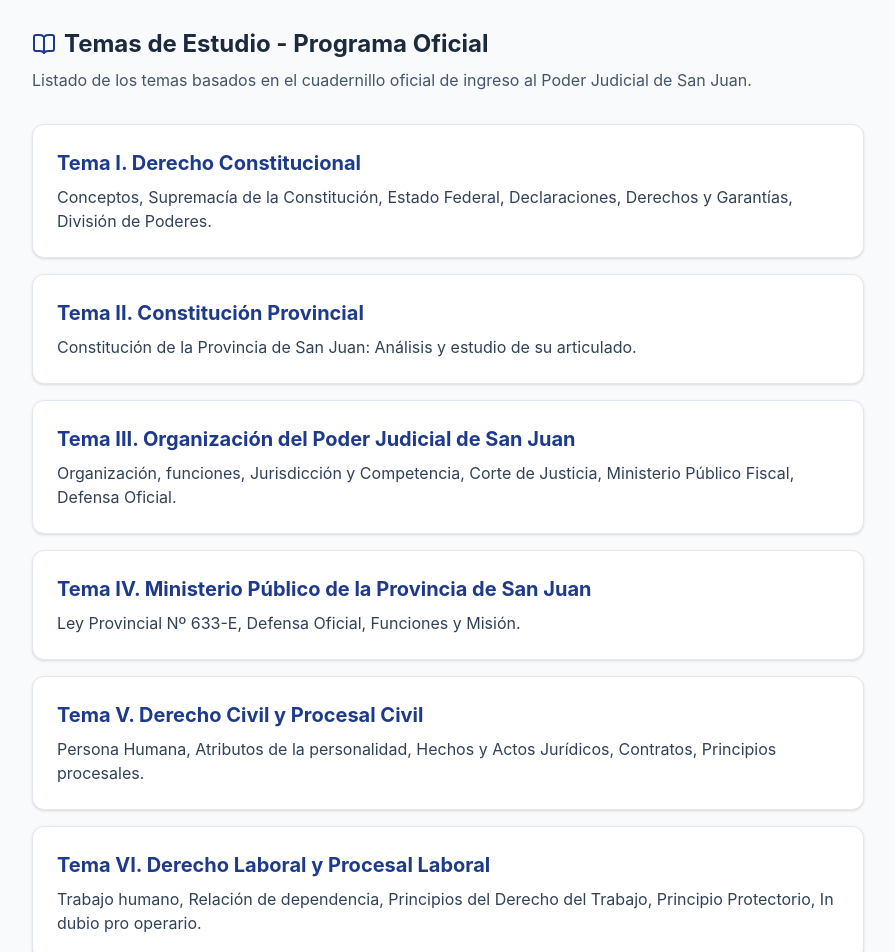
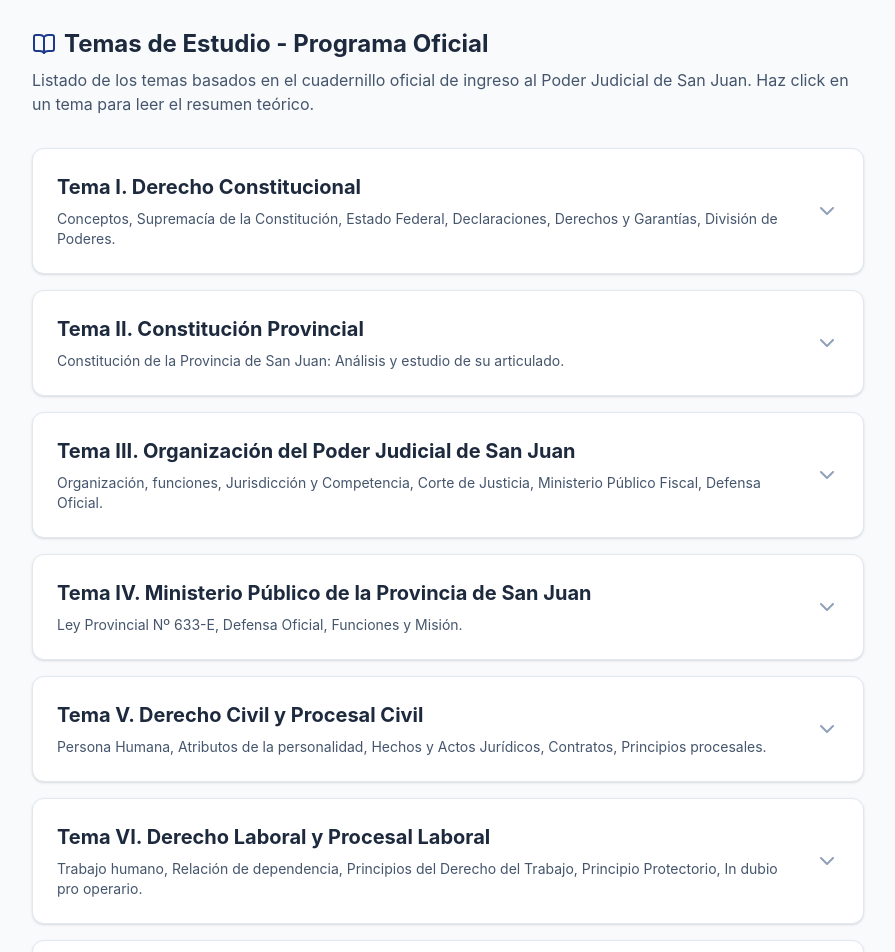
Before and after one commit to gabrielgarbi/poder-judicial-training, a React (Vite) app: page /topics in a window 1280 px wide. Shown: the part 100-1052 px from the top of the page, without its empty margins (192-1087 px from the left). Built offline with nearby package versions, Linux system fonts and the light colour scheme.

Commit message:
Make topic cards clickable and add study content to each topic

```diff
--- a/src/data/topics.ts
+++ b/src/data/topics.ts
@@ -2,52 +2,62 @@ export interface Topic {
   id: number;
   title: string;
   description: string;
+  content: string;
 }
 
 export const studyTopics: Topic[] = [
   {
     id: 1,
     title: "Tema I. Derecho Constitucional",
-    description: "Conceptos, Supremacía de la Constitución, Estado Federal, Declaraciones, Derechos y Garantías, División de Poderes."
+    description: "Conceptos, Supremacía de la Constitución, Estado Federal, Declaraciones, Derechos y Garantías, División de Poderes.",
+    content: "El Derecho Constitucional es la rama del derecho público que estudia la estructura del Estado y sus órganos, así como los derechos y garantías de los habitantes. La Supremacía Constitucional (Art. 31 CN) establece que la Constitución Nacional, las leyes nacionales y los tratados internacionales conforman el bloque normativo supremo. El Estado Federal argentino se caracteriza por la descentralización territorial del poder: existe un Estado Nacional soberano y Provincias autónomas. La División de Poderes busca evitar la tiranía, separando las funciones en Poder Legislativo (crea las leyes), Poder Ejecutivo (administra el país) y Poder Judicial (resuelve conflictos y ejerce el control de constitucionalidad)."
   },
   {
     id: 2,
     title: "Tema II. Constitución Provincial",
-    description: "Constitución de la Provincia de San Juan: Análisis y estudio de su articulado."
+    description: "Constitución de la Provincia de San Juan: Análisis y estudio de su articulado.",
+    content: "La Constitución de la Provincia de San Juan establece el marco legal e institucional de la provincia. Reconoce derechos fundamentales y garantías procesales para todos los habitantes. Estructura el gobierno provincial en los tres poderes tradicionales: Ejecutivo (a cargo del Gobernador), Legislativo (Cámara de Diputados) y Judicial (Corte de Justicia y tribunales inferiores). Además, prevé regímenes especiales para la educación, el régimen municipal (autonomía de los municipios), y mecanismos de participación ciudadana como la consulta y la iniciativa popular. Su principal objetivo es asegurar el bienestar general, el orden y la justicia dentro del territorio provincial."
   },
   {
     id: 3,
     title: "Tema III. Organización del Poder Judicial de San Juan",
-    description: "Organización, funciones, Jurisdicción y Competencia, Corte de Justicia, Ministerio Público Fiscal, Defensa Oficial."
+    description: "Organización, funciones, Jurisdicción y Competencia, Corte de Justicia, Ministerio Público Fiscal, Defensa Oficial.",
+    content: "El Poder Judicial de San Juan es el encargado de administrar justicia. Está encabezado por la Corte de Justicia, que ejerce la superintendencia sobre todos los tribunales inferiores. La jurisdicción es la potestad del Estado para juzgar, mientras que la competencia es la medida de esa jurisdicción (según materia, territorio, etc.). Se organiza en fueros especializados: Civil, Comercial, Penal, Laboral y de Familia. Magistrados y funcionarios gozan de garantías como la inamovilidad en sus cargos y la intangibilidad de sus remuneraciones para asegurar su independencia."
   },
   {
     id: 4,
     title: "Tema IV. Ministerio Público de la Provincia de San Juan",
-    description: "Ley Provincial Nº 633-E, Defensa Oficial, Funciones y Misión."
+    description: "Ley Provincial Nº 633-E, Defensa Oficial, Funciones y Misión.",
+    content: "El Ministerio Público es un órgano extrapoder con autonomía funcional. Se divide en dos grandes ramas: el Ministerio Público Fiscal y el Ministerio Público de la Defensa. El Fiscal General dirige a los fiscales, cuya misión principal es promover la acción penal, dirigir las investigaciones en el sistema acusatorio, y resguardar la legalidad y los intereses de la sociedad. Por su parte, la Defensa Oficial garantiza el derecho irrenunciable a la defensa en juicio de los ciudadanos que no pueden o no desean contratar un abogado particular, asegurando el principio de igualdad ante la ley."
   },
   {
     id: 5,
     title: "Tema V. Derecho Civil y Procesal Civil",
-    description: "Persona Humana, Atributos de la personalidad, Hechos y Actos Jurídicos, Contratos, Principios procesales."
+    description: "Persona Humana, Atributos de la personalidad, Hechos y Actos Jurídicos, Contratos, Principios procesales.",
+    content: "El Derecho Civil regula las relaciones privadas. La persona humana adquiere derechos desde la concepción. Sus atributos son: nombre, capacidad (de derecho y de ejercicio), domicilio y estado. Los hechos jurídicos son acontecimientos que producen consecuencias legales, mientras que los actos jurídicos son actos voluntarios lícitos cuyo fin inmediato es crear o extinguir derechos (ej: contratos). El Proceso Civil es predominantemente dispositivo, escrito, y está regido por principios como la preclusión, el impulso procesal por las partes y la igualdad de trato. Los jueces deben resolver basándose en las pruebas aportadas por las partes."
   },
   {
     id: 6,
     title: "Tema VI. Derecho Laboral y Procesal Laboral",
-    description: "Trabajo humano, Relación de dependencia, Principios del Derecho del Trabajo, Principio Protectorio, In dubio pro operario."
+    description: "Trabajo humano, Relación de dependencia, Principios del Derecho del Trabajo, Principio Protectorio, In dubio pro operario.",
+    content: "El Derecho Laboral protege al trabajador por encontrarse en una posición de inferioridad frente al empleador (desigualdad negocial). Sus principios fundamentales incluyen: Principio Protectorio (regla 'in dubio pro operario': en caso de duda, se falla a favor del trabajador), Principio de Irrenunciabilidad de los derechos, y Principio de Continuidad de la relación laboral. La relación de dependencia implica subordinación jurídica, técnica y económica. El proceso laboral se caracteriza por la gratuidad para el trabajador, el impulso de oficio por parte del juez, la celeridad y la concentración de la prueba para resolver los conflictos rápidamente."
   },
   {
     id: 7,
     title: "Tema VII. Derecho de las Familias",
-    description: "Principios generales, Matrimonio, Divorcio, Uniones Convivenciales, Parentesco, Filiación, Adopción, Responsabilidad Parental."
+    description: "Principios generales, Matrimonio, Divorcio, Uniones Convivenciales, Parentesco, Filiación, Adopción, Responsabilidad Parental.",
+    content: "El moderno Derecho de las Familias se basa en la pluralidad de formas familiares, la solidaridad y el interés superior del niño. Regula instituciones como el matrimonio igualitario, el divorcio incausado (se puede pedir de forma unilateral sin invocar motivos), y las uniones convivenciales. La Responsabilidad Parental (antes 'patria potestad') es el conjunto de deberes y derechos de los progenitores sobre la persona y bienes del hijo menor de edad, enfocado en su protección y desarrollo integral. Los procesos de familia son reservados, multidisciplinarios y buscan la pacificación del conflicto, con participación activa del juez."
   },
   {
     id: 8,
     title: "Tema VIII. Derecho Penal y Procesal Penal",
-    description: "Delitos, Sistemas procesales, Acusatorio vs Inquisitivo, Proceso de Flagrancia."
+    description: "Delitos, Sistemas procesales, Acusatorio vs Inquisitivo, Proceso de Flagrancia.",
+    content: "El Derecho Penal tipifica conductas como delitos y establece penas. Rigen principios como la legalidad (no hay crimen ni pena sin ley previa), culpabilidad, e inocencia. En materia procesal, San Juan ha transitado hacia el Sistema Acusatorio Adversarial, donde los roles están claramente separados: el Fiscal investiga y acusa, la Defensa asiste al imputado, y el Juez de Garantías controla la legalidad y decide imparcialmente de manera oral y pública. El Procedimiento Especial de Flagrancia permite juzgar de manera muy veloz a quienes son sorprendidos en el momento exacto de cometer el delito."
   },
   {
     id: 9,
     title: "Tema IX. Normativa de Género",
-    description: "Ley de Protección Integral a las Mujeres 26.485, Tipos y modalidades de violencia, Convención de Belém do Pará."
+    description: "Ley de Protección Integral a las Mujeres 26.485, Tipos y modalidades de violencia, Convención de Belém do Pará.",
+    content: "Este bloque aborda los derechos y protecciones contra la discriminación y la violencia basada en el género. La Convención de Belém do Pará es el principal tratado internacional. La Ley 26.485 reconoce distintos tipos de violencia (física, psicológica, sexual, económica/patrimonial, simbólica y política) y modalidades según el ámbito donde ocurran (doméstica, institucional, laboral, obstétrica, mediática, etc.). Es deber del Estado y del Poder Judicial juzgar con 'perspectiva de género', removiendo los estereotipos y asegurando un acceso real y efectivo a la justicia para las víctimas de violencia."
   }
 ];
--- a/src/pages/StudyTopics.tsx
+++ b/src/pages/StudyTopics.tsx
@@ -1,7 +1,18 @@
-import { BookOpen } from 'lucide-react';
+import { useState } from 'react';
+import { BookOpen, ChevronDown, ChevronUp } from 'lucide-react';
 import { studyTopics } from '../data/topics';
 
 export function StudyTopics() {
+  const [expandedTopic, setExpandedTopic] = useState<number | null>(null);
+
+  const toggleTopic = (id: number) => {
+    if (expandedTopic === id) {
+      setExpandedTopic(null);
+    } else {
+      setExpandedTopic(id);
+    }
+  };
+
   return (
     <div className="max-w-4xl mx-auto p-4 md:p-8">
       <div className="mb-8">
@@ -10,17 +21,41 @@ export function StudyTopics() {
           Temas de Estudio - Programa Oficial
         </h2>
         <p className="text-slate-600">
-          Listado de los temas basados en el cuadernillo oficial de ingreso al Poder Judicial de San Juan.
+          Listado de los temas basados en el cuadernillo oficial de ingreso al Poder Judicial de San Juan. Haz click en un tema para leer el resumen teórico.
         </p>
       </div>
 
       <div className="grid gap-4">
-        {studyTopics.map((topic) => (
-          <div key={topic.id} className="bg-white p-6 rounded-xl shadow-sm border border-slate-200 hover:shadow-md transition-shadow">
-            <h3 className="text-xl font-bold text-primary mb-2">{topic.title}</h3>
-            <p className="text-slate-700">{topic.description}</p>
-          </div>
-        ))}
+        {studyTopics.map((topic) => {
+          const isExpanded = expandedTopic === topic.id;
+          return (
+            <div
+              key={topic.id}
+              className={`bg-white rounded-xl shadow-sm border ${isExpanded ? 'border-primary ring-1 ring-primary' : 'border-slate-200'} hover:shadow-md transition-all cursor-pointer overflow-hidden`}
+              onClick={() => toggleTopic(topic.id)}
+            >
+              <div className="p-6 flex justify-between items-center">
+                <div>
+                  <h3 className={`text-xl font-bold mb-2 ${isExpanded ? 'text-primary' : 'text-slate-800'}`}>
+                    {topic.title}
+                  </h3>
+                  <p className="text-slate-600 text-sm">{topic.description}</p>
+                </div>
+                <div className="ml-4 text-slate-400">
+                  {isExpanded ? <ChevronUp size={24} /> : <ChevronDown size={24} />}
+                </div>
+              </div>
+
+              {isExpanded && (
+                <div className="px-6 pb-6 pt-2 bg-slate-50 border-t border-slate-100">
+                  <p className="text-slate-800 leading-relaxed font-serif text-lg whitespace-pre-line">
+                    {topic.content}
+                  </p>
+                </div>
+              )}
+            </div>
+          );
+        })}
       </div>
     </div>
   );
```
